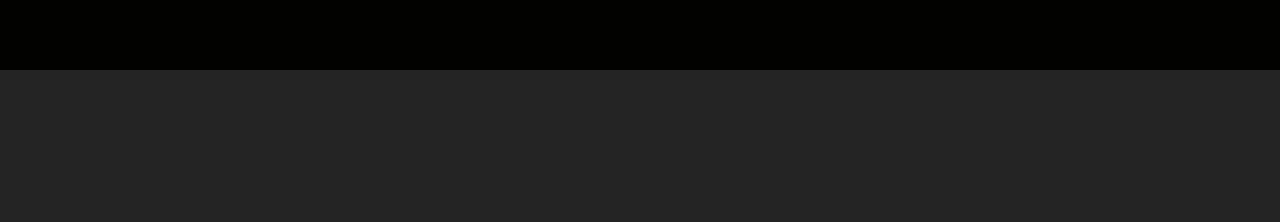
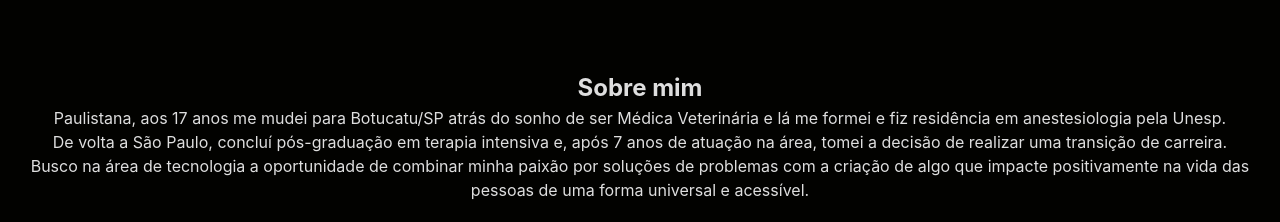
Before and after one commit to biancashiromoto/biancashiromoto.github.io, a React (Vite) app: page / in a window 1280 px wide. Shown: the part 730-952 px from the top of the page. Before the commit the page ends 800 px from the top, so only its background shows below. Built offline with nearby package versions, Linux system fonts and the light colour scheme.

Commit message:
Add Section aboutMe

```diff
--- a/src/App.jsx
+++ b/src/App.jsx
@@ -4,7 +4,7 @@ import Section from './components/Section/Section';
 import LinkItems from './components/LinkItems/LinkItems';
 
 function App() {
-  const { intro } = info;
+  const { intro, aboutMe } = info;
 
   return (
     <div>
@@ -14,6 +14,9 @@ function App() {
         <div className="background-image--container" />
         <LinkItems />
       </Section>
+      <Section
+        props={ aboutMe }
+      />
     </div>
   )
 }
```
